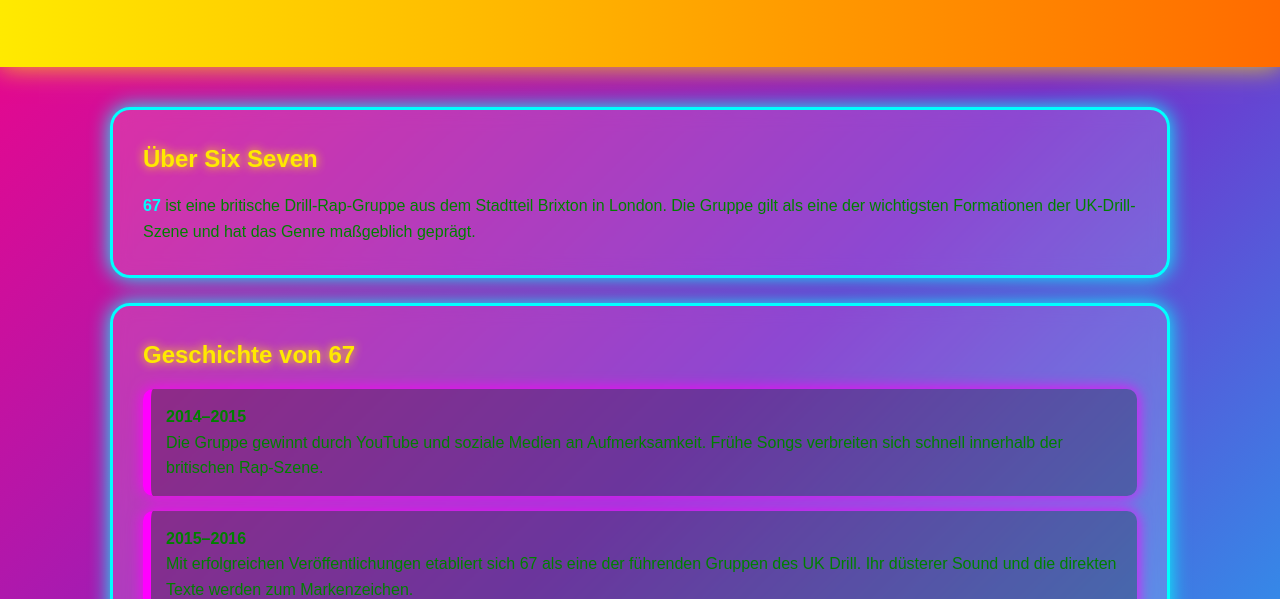
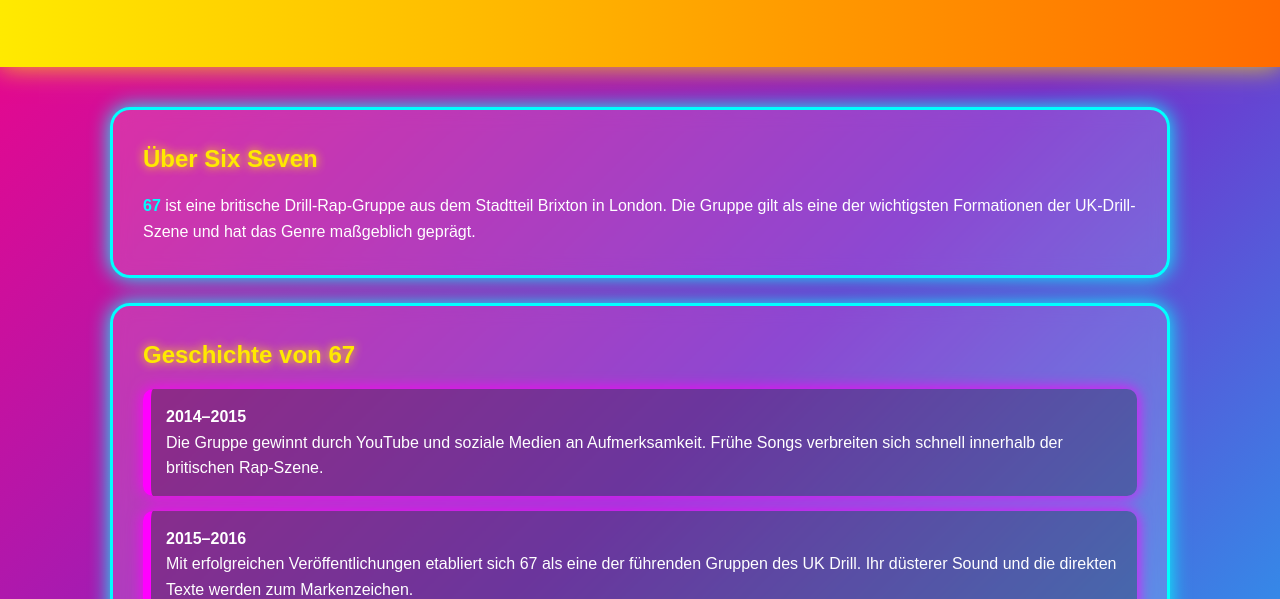
Before and after one commit to Lyann67/SIX-SEVEN-, a plain HTML site: page index.html in a window 1280 px wide. Shown: the part 201-800 px from the top of the page. Drawn offline with Linux system fonts and the light colour scheme.

Commit message:
Update index.html

```diff
--- a/index.html
+++ b/index.html
@@ -15,7 +15,8 @@
 
 body {
     background: linear-gradient(135deg, #ff0080, #7928ca, #00d4ff);
-    color: green;
+    color: white
+;
     line-height: 1.6;
     min-height: 100vh;
 }
```
